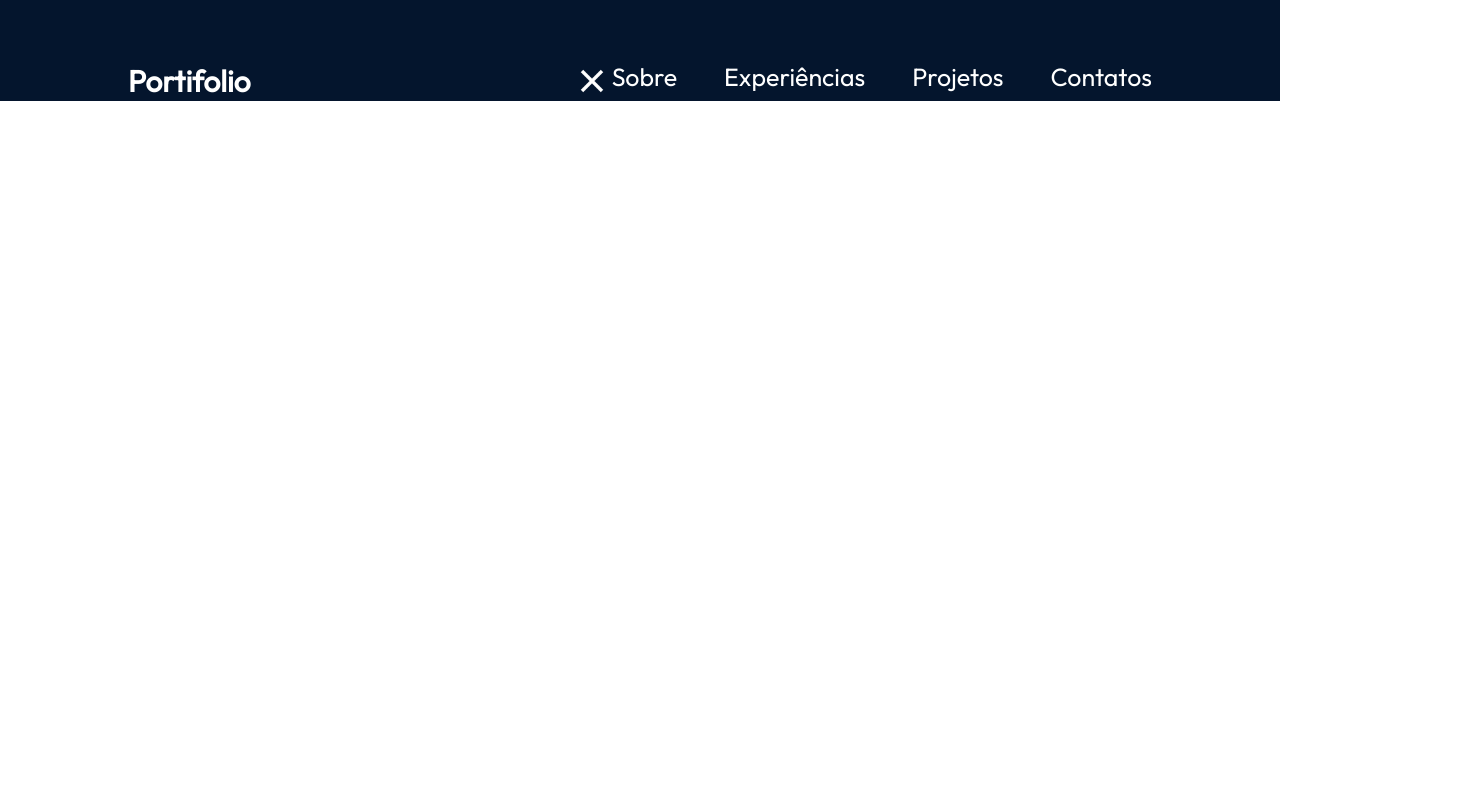
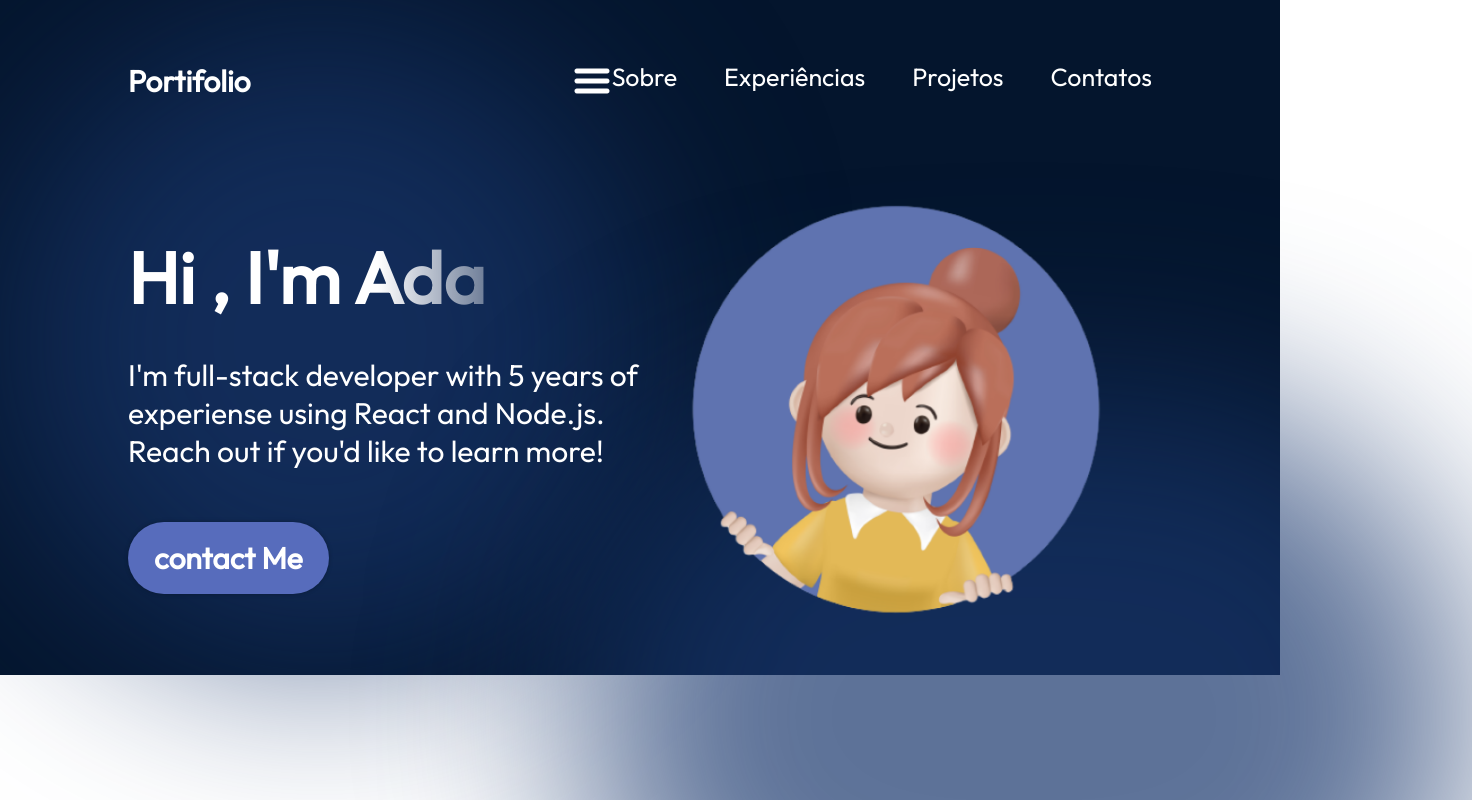
Before and after one commit to Davidson-Tavares/Meu-portifolio, a React (Vite) app in the folder meu-portifolio/: page / in a window 1280 px wide. Shown: the top 800 px of the page, 1472 px wide, since content can reach past the window. Built offline with nearby package versions, Linux system fonts and the light colour scheme.

Commit message:
componente Hero

```diff
--- a/meu-portifolio/src/App.jsx
+++ b/meu-portifolio/src/App.jsx
@@ -1,13 +1,15 @@
 import React,{ useState } from 'react'
 import Styles from './App.module.css'
 import Navbar from './components/Navbar/Navbar'
+import Hero from './components/Hero/Hero'
 
 function App() {
 
   return (
 
- <div className={ Styles.App}>
+ <div className={Styles.App}>
   <Navbar/>
+  <Hero />
  </div>
 
   )
--- /dev/null
+++ b/meu-portifolio/src/components/Hero/Hero.jsx
@@ -0,0 +1,30 @@
+import React from "react";
+import styles from "./Hero.module.css";
+import {getImageUrl} from "../../ultis"
+
+const Hero = () => {
+    return(
+        <section className={styles.container}>
+            <div className={styles.content}>
+                <h1 className={styles.title}>Hi , I'm Ada</h1>
+                    <p className={styles.description}>
+                    I'm full-stack developer with 5 years of experiense using React and
+                    Node.js. Reach out if you'd like to learn more!
+                    </p>
+
+                <a href="mailto: myemail.com" className={styles.contactBtn}>contact Me</a>
+
+            </div>
+                    <img src={getImageUrl('hero/heroImage.png')} alt="Hero image" className={styles.heroImg}></img>
+
+                <div className={styles.topBlur} />
+                <div className={styles.bottomBlur} />
+
+
+        </section>
+
+    )
+}
+
+
+export default Hero
--- /dev/null
+++ b/meu-portifolio/src/components/Hero/Hero.module.css
@@ -0,0 +1,116 @@
+@import "../../vars.css";
+
+.container{
+    position: relative;
+    display: flex;
+    align-items: center;
+    justify-content: space-between;
+    margin-top: 49px;
+    z-index: 1;
+    margin-left:10%;
+    margin-right: 10%;
+}
+
+.content{
+    display: flex;
+    flex-direction: column;
+    align-items: flex-start;
+    color: var(--color-text);
+    z-index: 1;
+}
+
+.title{
+    font-size: 72px;
+    font-weight: 900;
+    margin-bottom: 33px;
+    font-family: var(--font-roboto);
+    background: linear-gradient(90deg,
+    rgba(255, 255, 255, 1)70%,
+    rgba(255, 255, 255, 0) 120%);
+    -webkit-text-fill-color: transparent;
+    -webkit-background-clip:text;
+
+
+}
+
+.description{
+    font-size: 30px;
+    font-family: var(--font-roboto);
+    margin-bottom: 52px;
+}
+
+.contactBtn{
+    text-decoration: none;
+    background-color: var(--color-primary);
+    color:var(--color-text);
+    border-radius: 100px;
+    font-size: 30px;
+    font-weight: 600;
+    padding: 17px 26px;
+    box-shadow: 0 0 4px 0 rgba(0, 0, 0, 0.25);
+
+}
+
+.heroImg{
+    width: 50%;
+    z-index: 1;
+
+    /*animação da imagem falta fazer*/
+
+    animation-name: floating;
+    animation-duration: 3s;
+    animation-iteration-count: infinite;
+    animation-timing-function:ease-in-out ;
+}
+
+@keyframes floating{
+    0%{
+        transform: translate(0, 0px);
+    }
+    50%{
+        transform: translate(0, 10px);
+    }
+    100%{
+        transform:translate(0, -10px);
+    }
+}
+
+.topBlur{
+    position:absolute;
+    width:50vw;
+    height: 50vw;
+    min-width: 350px;
+    top: -128px;
+    left: -10vw;
+    border-radius: 764px;
+    background: rgba(25, 55, 109, 0.7);
+    filter: blur(100px);
+    z-index: 0;
+  }
+
+  .bottomBlur{
+    position:absolute;
+    width:70vw;
+    height: 50vw;
+    min-width: 350px;
+    min-width: 250px;
+    top: 246px;
+    right: -25vw;
+    border-radius: 764px;
+    background: rgba(25, 55, 109, 0.7);
+    filter: blur(100px);
+    z-index: 0;
+  }
+
+
+
+  /*responsividade /////////*/
+
+@media screen and (max-width: 830px){
+  .container{
+     flex-direction: column-reverse;
+  }
+  .content{
+      align-items: center;
+  }
+}
--- a/meu-portifolio/src/components/Navbar/Navbar.jsx
+++ b/meu-portifolio/src/components/Navbar/Navbar.jsx
@@ -14,13 +14,12 @@
 
                 <img className={styles.menuBtn}
                   src={ menuOpen
-                    ? getImageUrl("nav/hamburg.png")
-                    : getImageUrl("nav/closeIcon.png")
+                    ? getImageUrl("nav/closeIcon.png")
+                    :  getImageUrl("nav/hamburg.png")
 
                 }
                   alt="menu-button"
-
-                  onClick={ () => setMenuOpen(!menuOpen)} />
+                  onClick={() => setMenuOpen(!menuOpen)} />
 
                 <ul className={`${styles.menuItens} ${menuOpen && styles.menuOpen} `}
                 onClick={() => {setMenuOpen(false)}}
```
Also changed, not shown: meu-portifolio/src/components/Navbar/Navbar.module.css (+8 -3 lines), meu-portifolio/assets/hero/foto-principal.png (added), meu-portifolio/assets/hero/heroImage.png (added).
